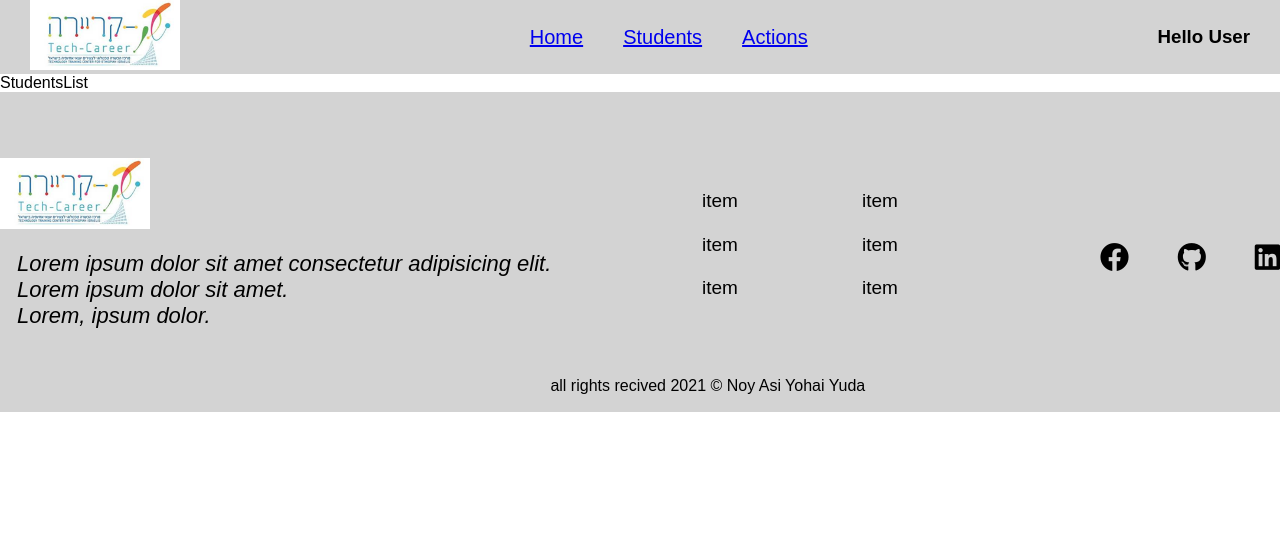
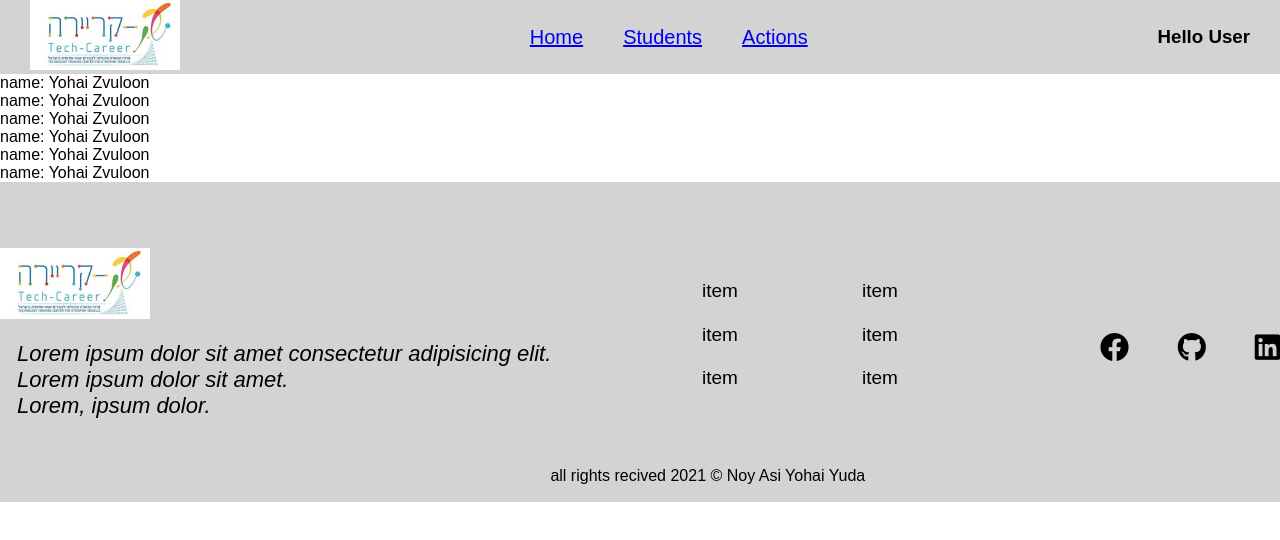
Before and after one commit to yohai-zv/tech-career-app, a React (Create React App) app: page /Students in a window 1280 px wide. Shown: the top 540 px of the page. Built offline with nearby package versions, Linux system fonts and the light colour scheme.

Commit message:
Implement basic students fetching

```diff
--- /dev/null
+++ b/public/mocks/students.json
@@ -0,0 +1,38 @@
+[
+  {
+    "name": "Yohai Zvuloon",
+    "number": "0545463444",
+    "id": "206085244",
+    "city": "TLV"
+  },
+  {
+    "name": "Yohai Zvuloon",
+    "number": "0545463444",
+    "id": "206085244",
+    "city": "TLV"
+  },
+  {
+    "name": "Yohai Zvuloon",
+    "number": "0545463444",
+    "id": "206085244",
+    "city": "TLV"
+  },
+  {
+    "name": "Yohai Zvuloon",
+    "number": "0545463444",
+    "id": "206085244",
+    "city": "TLV"
+  },
+  {
+    "name": "Yohai Zvuloon",
+    "number": "0545463444",
+    "id": "206085244",
+    "city": "TLV"
+  },
+  {
+    "name": "Yohai Zvuloon",
+    "number": "0545463444",
+    "id": "206085244",
+    "city": "TLV"
+  }
+]
--- a/src/App.js
+++ b/src/App.js
@@ -7,6 +7,7 @@ import Layout from './components/Layout';
 import StudentsList from './pages/StudentsList';
 
 export default function App() {
+
   return (
     <Router>
       <Layout>
--- a/src/pages/StudentsList/StudentsList.jsx
+++ b/src/pages/StudentsList/StudentsList.jsx
@@ -1 +1,35 @@
-export default ()=><div>StudentsList</div>
+import { useEffect, useState } from "react";
+import { getStudents } from "../../services/api";
+
+
+const StudentsList = ()=>{
+
+  const [students, setStudents] = useState([]);
+
+
+  useEffect(()=>{
+
+      const fetchStudents = async ()=>{
+        const res = await getStudents();
+        setStudents(res);
+
+      }
+
+      fetchStudents();
+
+
+  },[])
+
+
+  return <div>{
+  students.map(s=><div>
+    <span>name: </span>
+    <span>{s.name}</span>
+
+
+  </div>)}</div>;
+}
+
+
+
+export default StudentsList
--- /dev/null
+++ b/src/services/api.js
@@ -0,0 +1,5 @@
+export const getStudents = async () => {
+  const response = await fetch('./mocks/students.json');
+  const studentsResult = response.json();
+  return studentsResult;
+}
```
